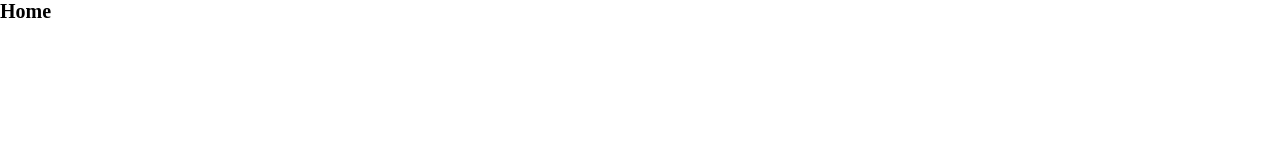
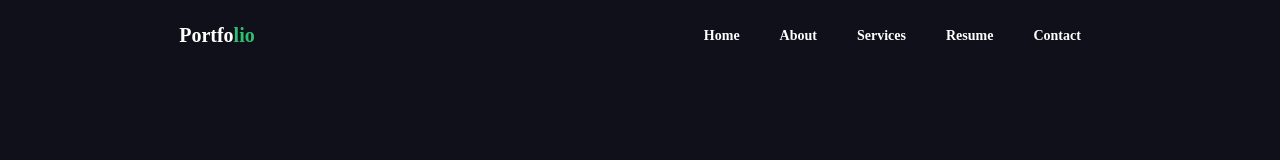
Before and after one commit to SeverinDenys/Portfolio-webpage, a plain HTML site: page index.html in a window 1280 px wide. Drawn offline with nearby package versions, Linux system fonts and the light colour scheme.

Commit message:
header section

```diff
--- a/css/style.css
+++ b/css/style.css
@@ -13,4 +13,47 @@ html {
 
 body {
   box-sizing: border-box;
-  overflow-x: hidden; }
+  overflow-x: hidden;
+  background: #10101a;
+  color: #fff; }
+
+.header {
+  position: fixed;
+  width: 100%;
+  top: 0;
+  right: 0;
+  z-index: 1000;
+  display: flex;
+  align-items: center;
+  justify-content: space-between;
+  background: #10101a;
+  padding: 2.4rem 14%;
+  transition: 0.3s; }
+  .header__logo {
+    text-decoration: none;
+    list-style: none;
+    color: #fff;
+    font-size: 2rem;
+    font-weight: 600; }
+    .header__logo span {
+      color: #2fbf71; }
+
+.navbar {
+  list-style-type: none;
+  display: flex; }
+  .navbar__link {
+    text-decoration: none;
+    list-style: none;
+    color: #fff;
+    font-size: 1.4rem;
+    padding: 1rem 2rem;
+    font-weight: 600;
+    transition: 0.3s; }
+  .navbar__link:hover {
+    background: #2fbf71; }
+
+#menu-icon {
+  font-size: 2.8rem;
+  z-index: 10001;
+  cursor: pointer;
+  display: none; }
--- a/index.html
+++ b/index.html
@@ -18,7 +18,19 @@
     <title>Complete Portfolio website</title>
   </head>
   <body>
-    <h1>Home</h1>
+    <!-- header section -->
+    <header class="header">
+      <a href="#" class="header__logo">Portfo<span>lio</span></a>
+      <div class="bx bx-menu header__menu" id="menu-icon"></div>
+
+      <ul class="navbar">
+        <li><a href="#home" class="navbar__link">Home</a></li>
+        <li><a href="#about" class="navbar__link">About</a></li>
+        <li><a href="#services" class="navbar__link">Services</a></li>
+        <li><a href="#resume" class="navbar__link">Resume</a></li>
+        <li><a href="#contact" class="navbar__link">Contact</a></li>
+      </ul>
+    </header>
 
     <script src="js/script.js"></script>
   </body>
--- a/sass/_base.scss
+++ b/sass/_base.scss
@@ -1,3 +1,5 @@
+@import "variables.scss";
+
 *,
 *::before,
 *::after {
@@ -16,4 +18,6 @@ html {
 body {
   box-sizing: border-box;
   overflow-x: hidden;
+  background: $bg-color;
+  color: $text-color;
 }
--- /dev/null
+++ b/sass/_header.scss
@@ -0,0 +1,51 @@
+.header {
+  position: fixed;
+  width: 100%;
+  top: 0;
+  right: 0;
+  z-index: 1000;
+  display: flex;
+  align-items: center;
+  justify-content: space-between;
+  background: $bg-color;
+  padding: 2.4rem 14%;
+  transition: 0.3s;
+
+  &__logo {
+    text-decoration: none;
+    list-style: none;
+    color: $text-color;
+    font-size: 2rem;
+    font-weight: 600;
+
+    span {
+      color: $main-color;
+    }
+  }
+}
+
+.navbar {
+  list-style-type: none;
+  display: flex;
+
+  &__link {
+    text-decoration: none;
+    list-style: none;
+    color: $text-color;
+    font-size: 1.4rem;
+    padding: 1rem 2rem;
+    font-weight: 600;
+    transition: 0.3s;
+  }
+
+  &__link:hover {
+    background: $main-color;
+  }
+}
+
+#menu-icon {
+  font-size: 2.8rem;
+  z-index: 10001;
+  cursor: pointer;
+  display: none;
+}
--- a/sass/main.scss
+++ b/sass/main.scss
@@ -1,2 +1,3 @@
 @import "base";
 @import "variables";
+@import "header";
```
